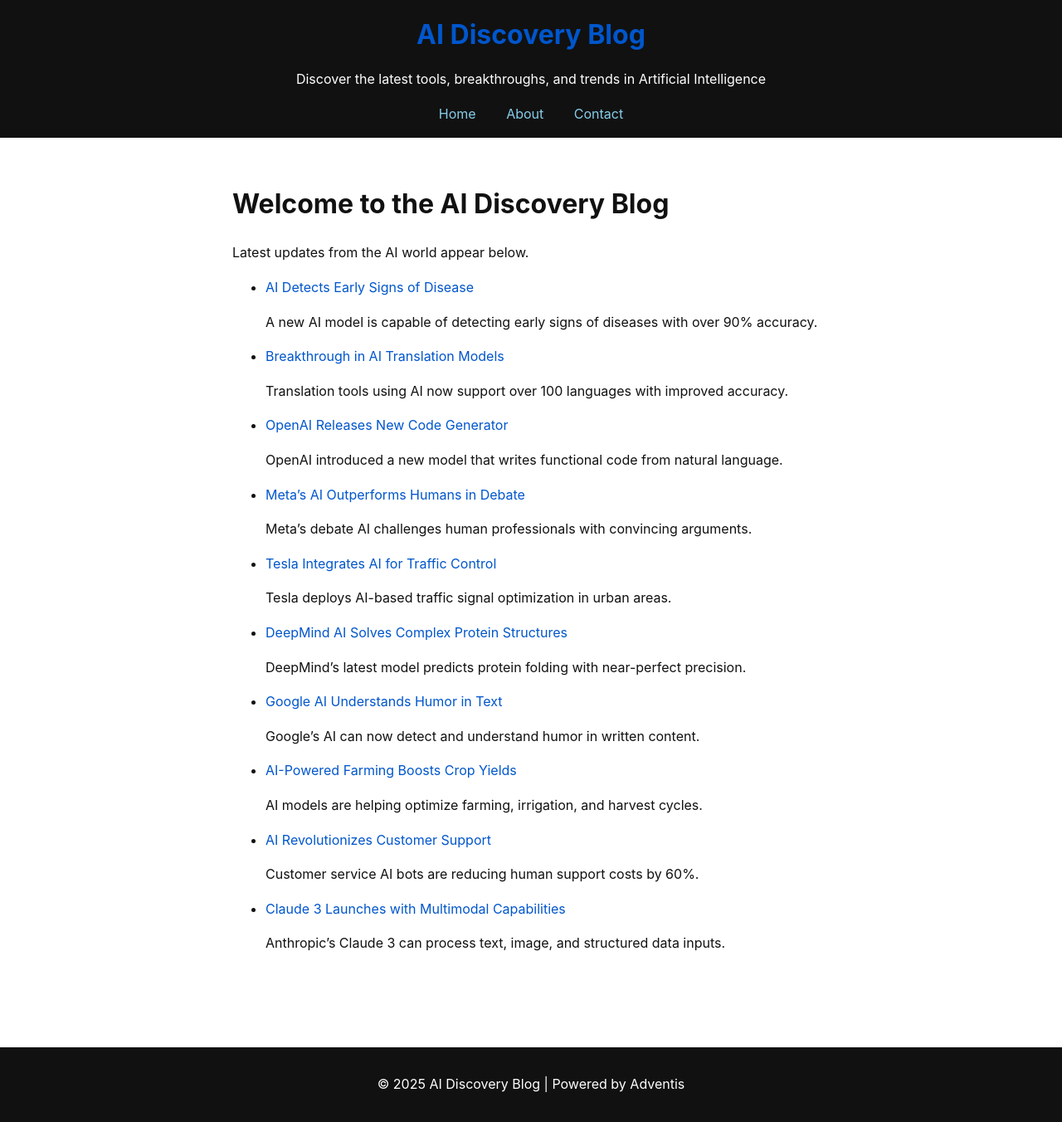
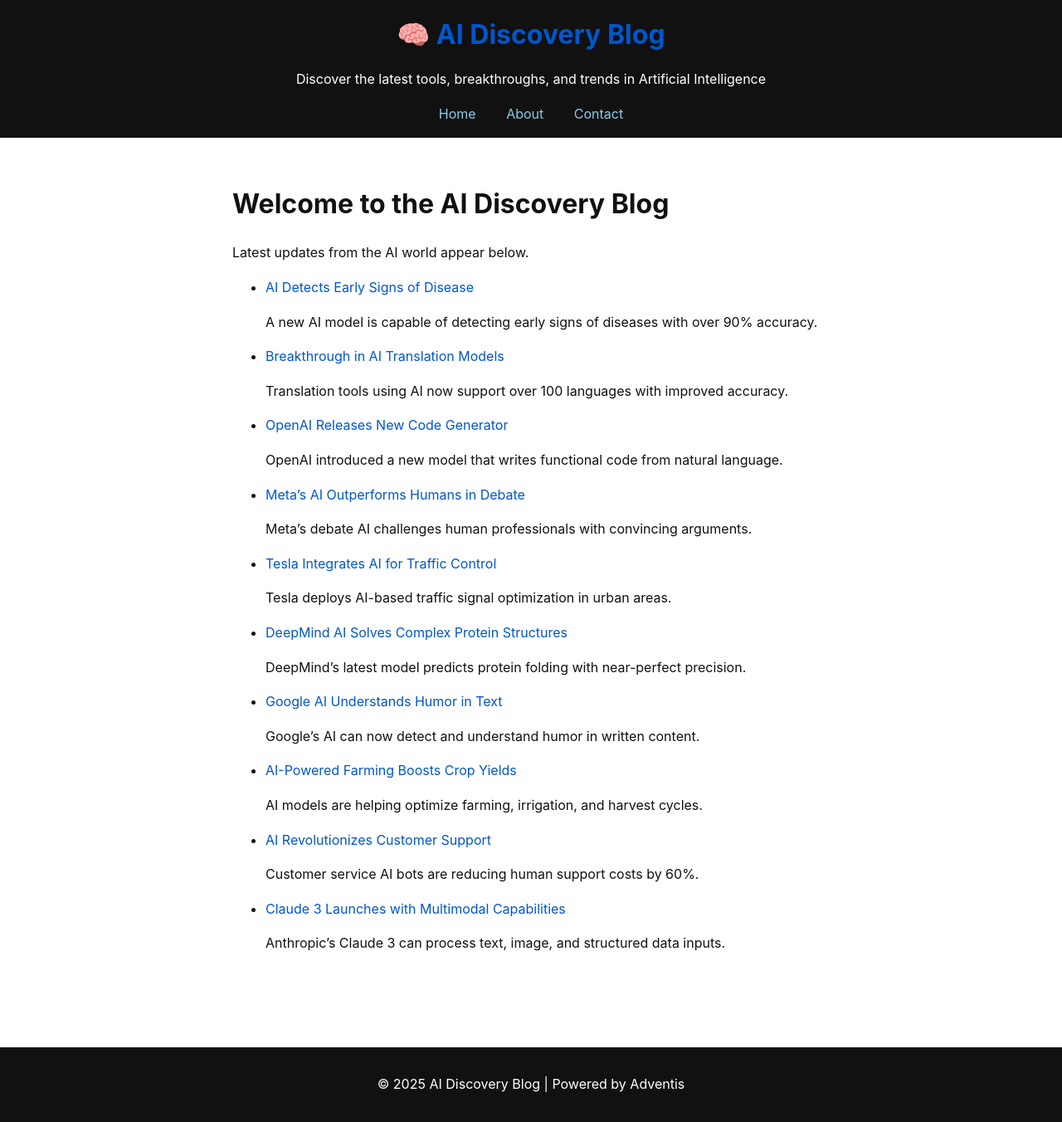
Before and after one commit to Ruirodsantos/ruirodsantos.github.io, a Jekyll site: the page built from index.html, in a window 1280 px wide. Shown: the whole page at 83% size. Built offline with Jekyll 4.4.1, drawn with Linux system fonts in a browser that asks for light colours; some of the changed lines change nothing that is shown.

Commit message:
Update default.html

```diff
--- a/_layouts/default.html
+++ b/_layouts/default.html
@@ -3,17 +3,14 @@
 <head>
   <meta charset="UTF-8">
   <title>{{ page.title }}</title>
-
-  <!-- Caminho do CSS (como estás no root do site) -->
   <link rel="stylesheet" href="/assets/style.css">
-
   <!-- Google AdSense -->
-  <script async src="https://pagead2.googlesyndication.com/pagead/js/adsbygoogle.js?client=ca-pub-9596961201235033"
+  <script async src="https://pagead2.googlesyndication.com/pagead/js/adsbygoogle.js?client=ca-pub-7715134134171575"
      crossorigin="anonymous"></script>
 </head>
 <body>
   <header>
-    <h1><a href="{{ '/' | relative_url }}">{{ site.title }}</a></h1>
+    <h1><a href="{{ '/' | relative_url }}">🧠 {{ site.title }}</a></h1>
     <p>Discover the latest tools, breakthroughs, and trends in Artificial Intelligence</p>
     <nav>
       <a href="{{ '/' | relative_url }}">Home</a>
@@ -23,6 +20,17 @@
   </header>
 
   <main>
+    <!-- Google AdSense block before content -->
+    <ins class="adsbygoogle"
+         style="display:block; text-align:center; margin-bottom: 20px;"
+         data-ad-client="ca-pub-7715134134171575"
+         data-ad-slot="1234567890"
+         data-ad-format="auto"
+         data-full-width-responsive="true"></ins>
+    <script>
+         (adsbygoogle = window.adsbygoogle || []).push({});
+    </script>
+
     {{ content }}
   </main>
 
```
